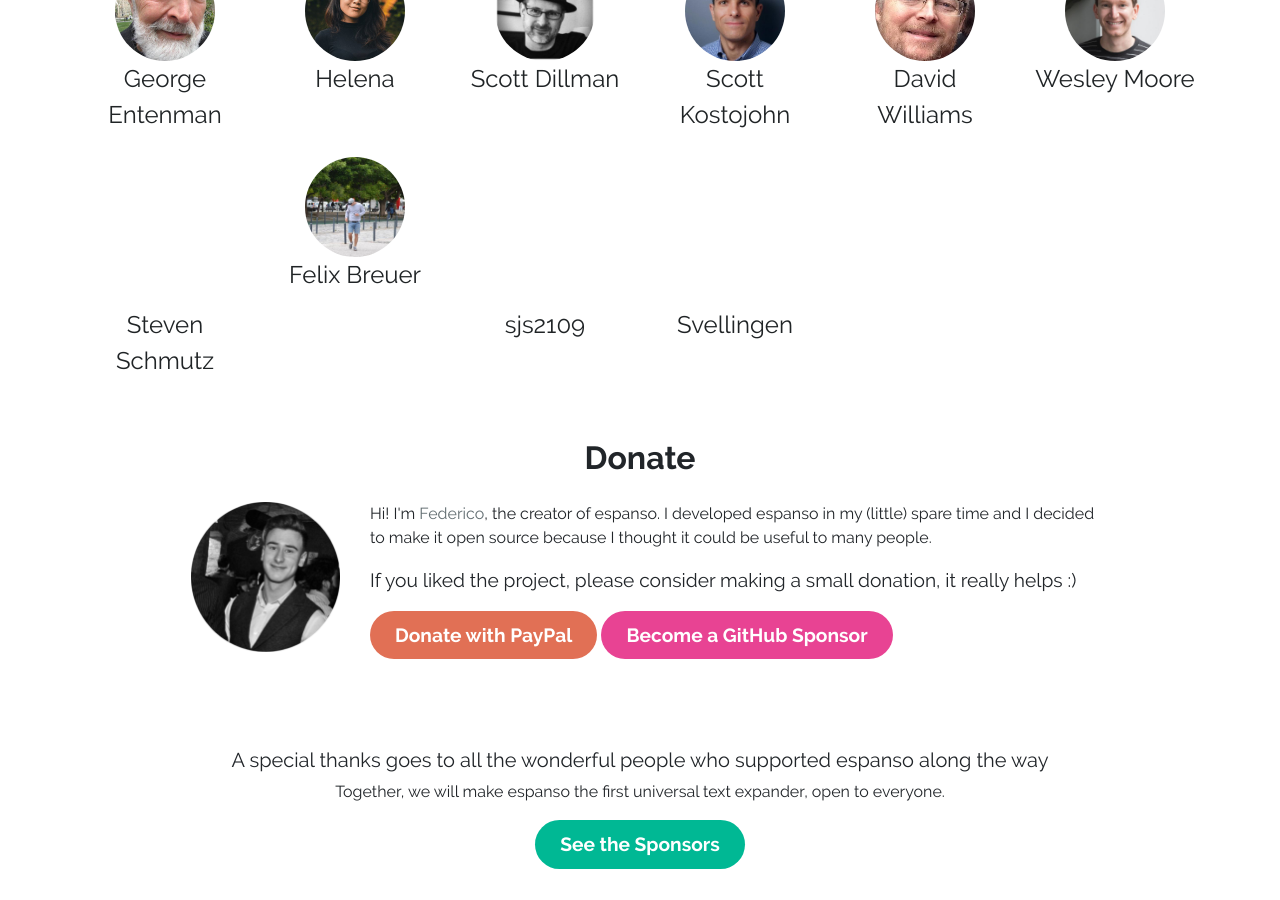
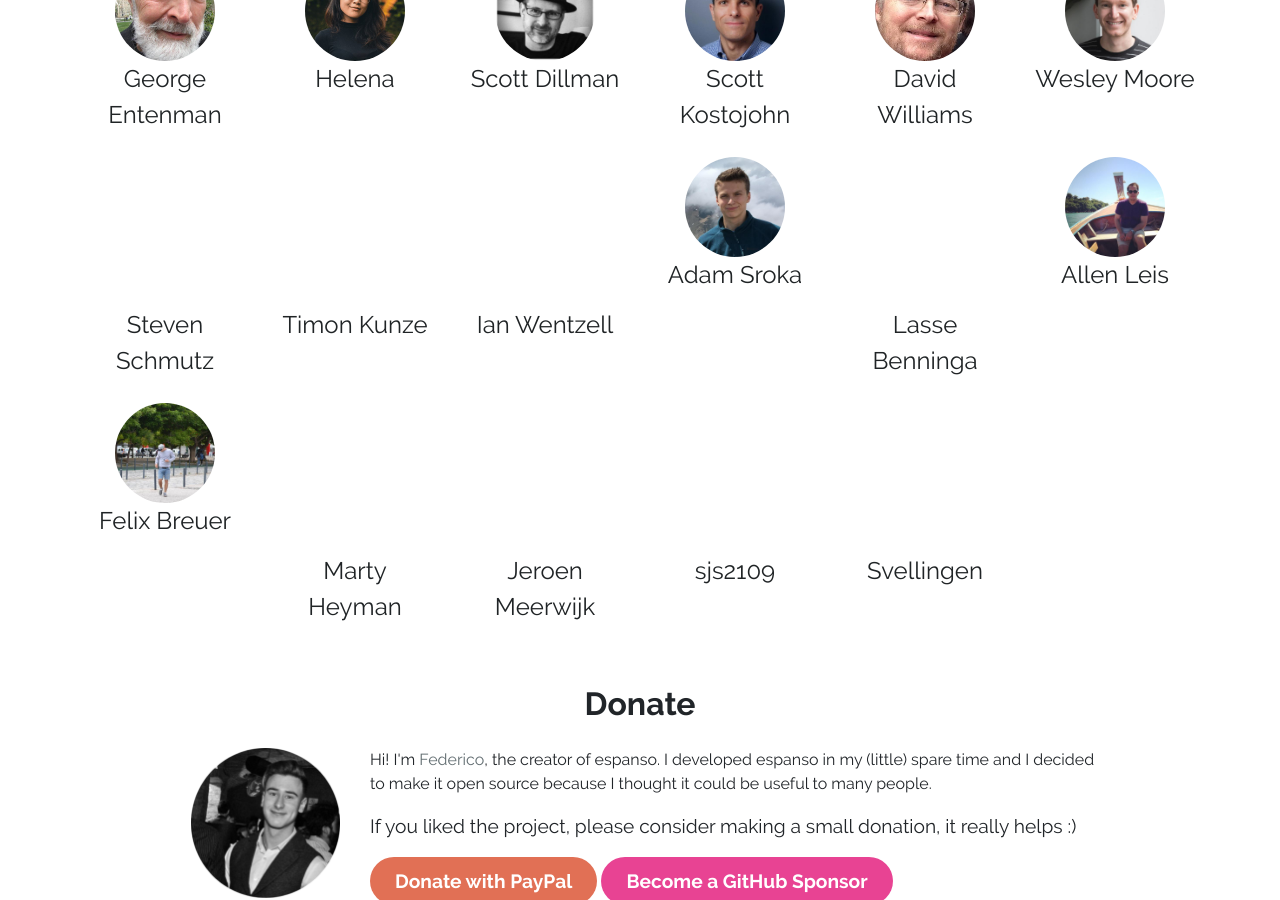
Before and after one commit to espanso/espanso, a Jekyll site: the page built from sponsors.html, in a window 1280 px wide and 900 px high, scrolled down 1339 px. Built offline with Jekyll 4.4.1, drawn with Linux system fonts in a browser that asks for light colours.

Commit message:
Update sponsors

```diff
--- a/_data/sponsors.yml
+++ b/_data/sponsors.yml
@@ -146,9 +146,37 @@
   link: ""
   image: ""
 
+- name: Timon Kunze
+  link: ""
+  image: ""
+
+- name: Ian Wentzell
+  link: ""
+  image: ""
+
+- name: Adam Sroka
+  link: "https://github.com/adam-sroka"
+  image: "adam.jpg"
+
+- name: Lasse Benninga
+  link: ""
+  image: ""
+
+- name: Allen Leis
+  link: "https://github.com/looselycoupled"
+  image: "allen.jpg"
+
 - name: "Felix Breuer"
   link: https://breuer.dev/
   image: felix.jpeg
+
+- name: Marty Heyman
+  link: ""
+  image: ""
+
+- name: Jeroen Meerwijk
+  link: "https://ditisnietmijn.nl/"
+  image: ""
 
 - name: sjs2109
   link: ""
```
Also changed, not shown: assets/images/sponsors/adam.jpg (added), assets/images/sponsors/allen.jpg (added).
